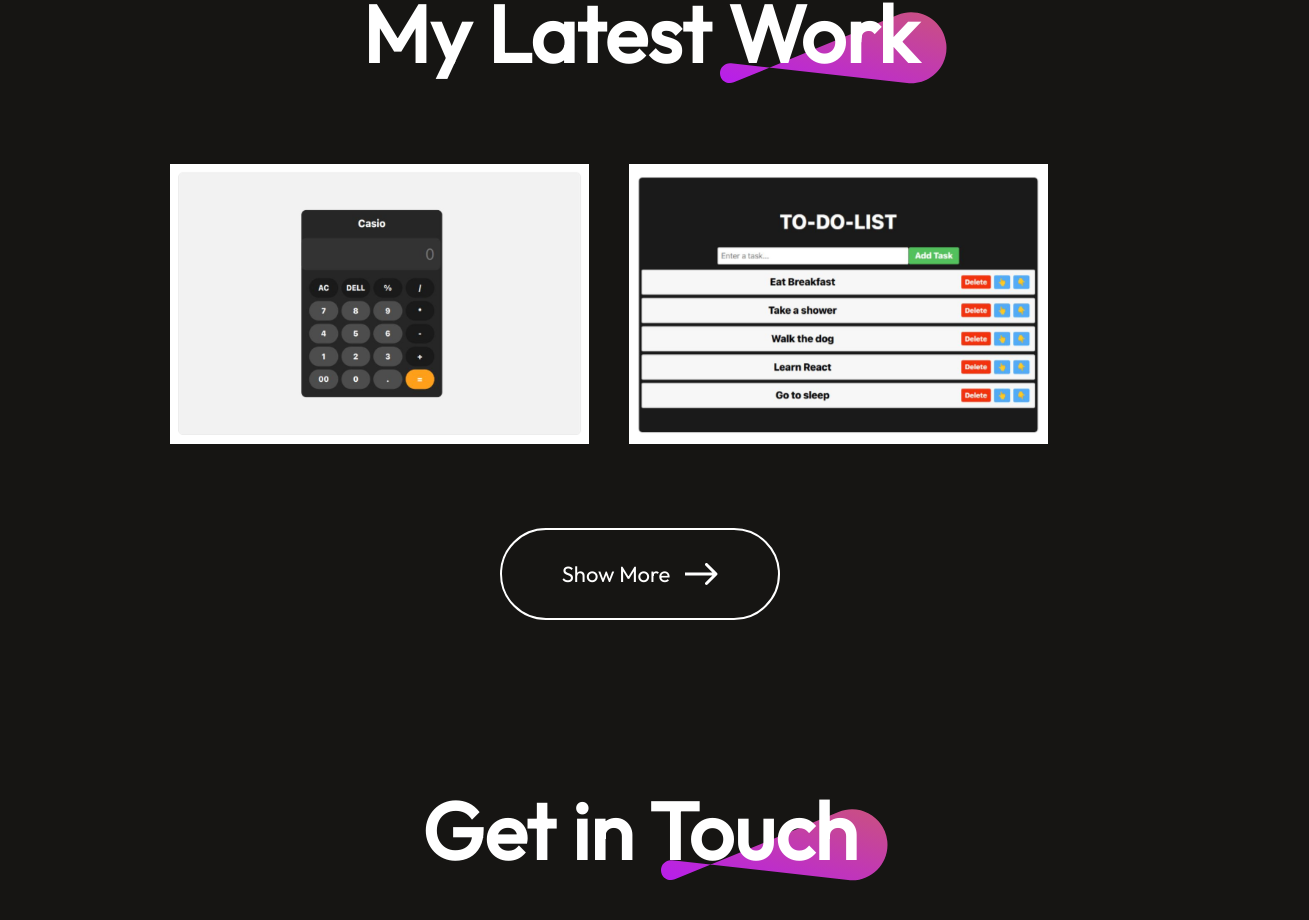
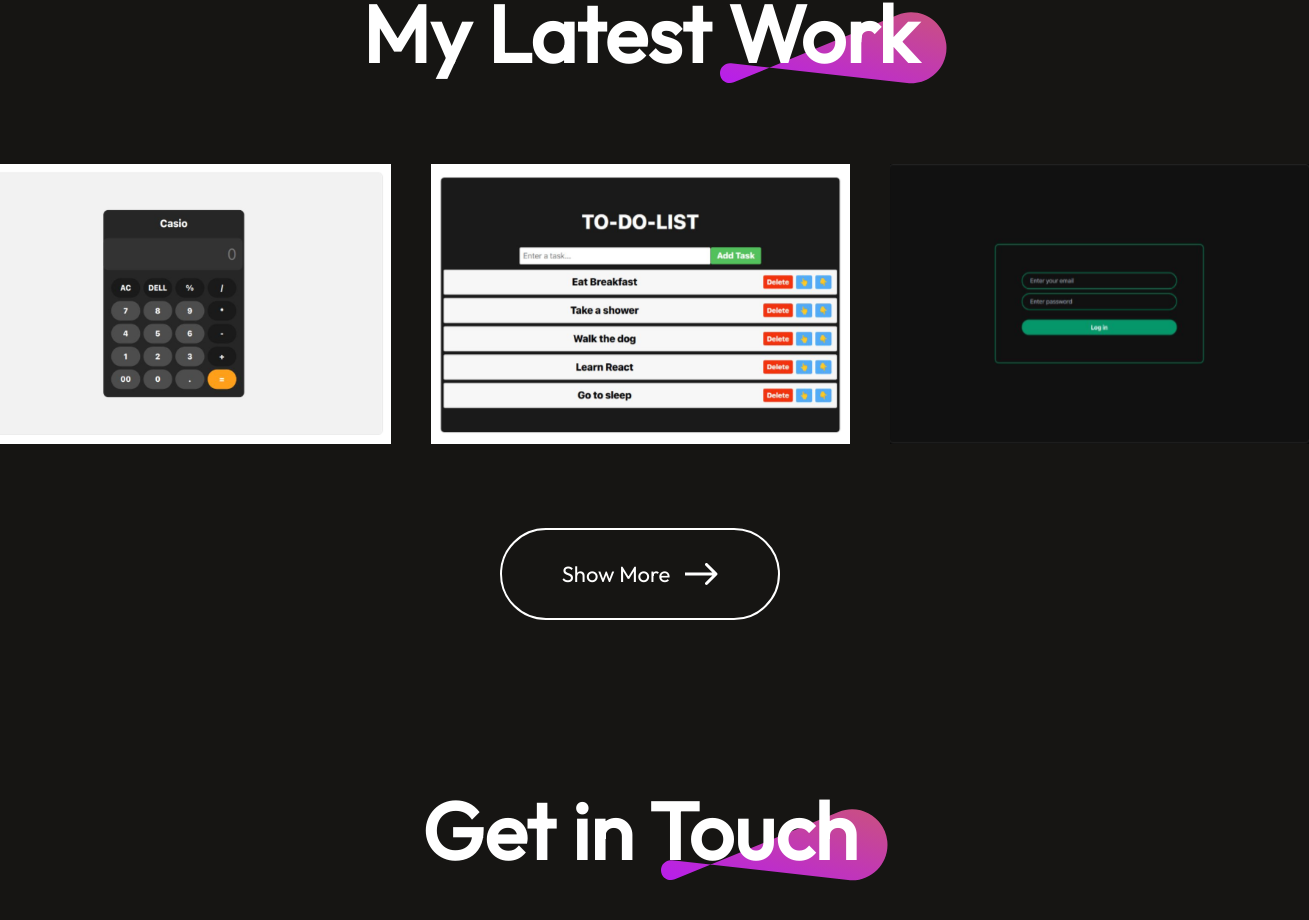
Before and after one commit to Vedsagar04/Portfolio, a React (Vite) app: page / in a window 1280 px wide. Shown: the part 3241-4161 px from the top of the page, 1309 px wide, since content can reach past the window. Built offline with nearby package versions, Linux system fonts and the light colour scheme.

Commit message:
Update MyWork.jsx

```diff
--- a/src/Components/MyWork/MyWork.jsx
+++ b/src/Components/MyWork/MyWork.jsx
@@ -4,7 +4,7 @@ import theme_pattern from "../../assets/theme_pattern.svg";
 import arrow_icon from "../../assets/arrow_icon.svg";
 import project1 from "../../assets/Calculator.png";
 import project2 from "../../assets/ToDolist.png";
-
+import projectimg from "../../assets/projectimg.png";
 const MyWork = () => {
     return (
 
@@ -16,6 +16,7 @@ const MyWork = () => {
             <div className="mywork-container">
                 <a href="https://calculator-xi-nine-42.vercel.app/" ><img src={project1} alt="project" /></a>
                 <a href="https://to-do-list-jade-sigma.vercel.app/" ><img src={project2} alt="project" /></a>
+                <a href="https://employee-management-system-five-weld.vercel.app/"><img src={projectimg} alt="project" /></a>
             </div>
             <div className="mywork-showmore">
                 <p>Show More</p>
```
